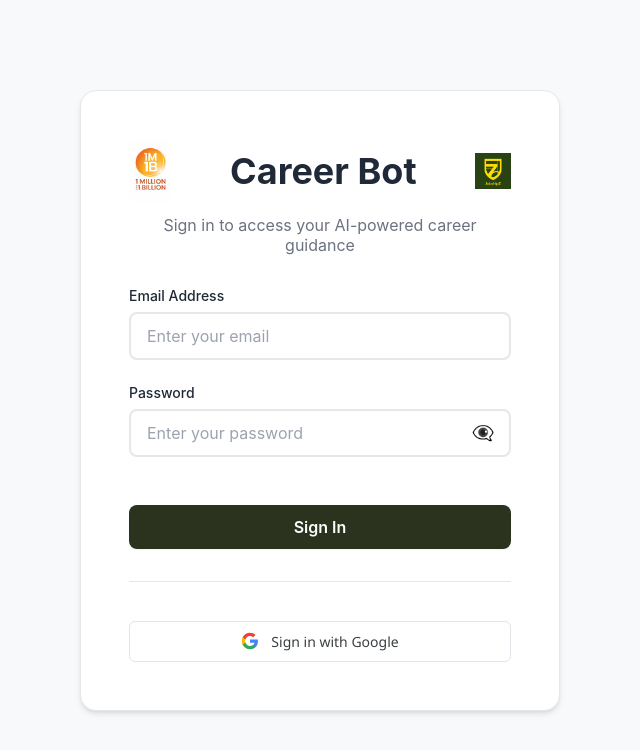
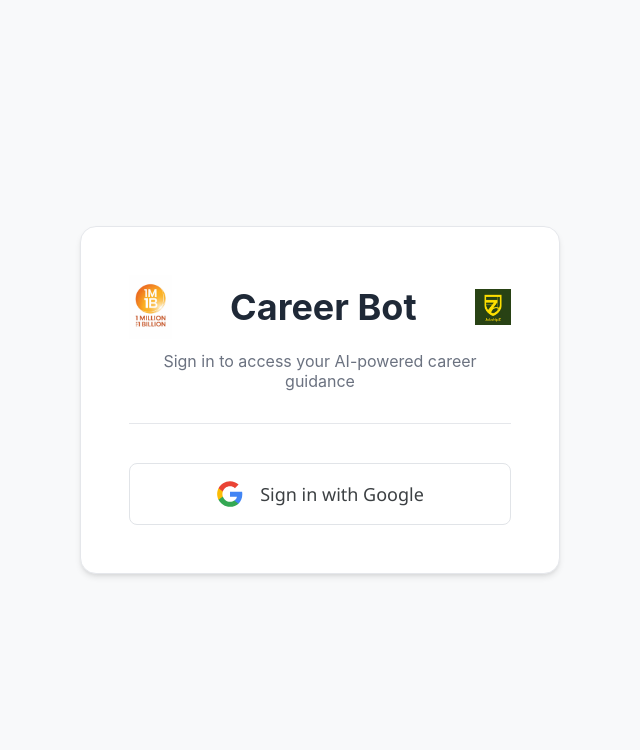
Before and after one commit to henil451807/carrer-bot-frontend, a React app: page /login in a window 1280 px wide. Shown: the top 750 px of the page, without its empty margins (320-960 px from the left). Built offline with nearby package versions, Linux system fonts and the light colour scheme; the HTML template or start-up script is replaced by a standard one.

Commit message:
login removed

```diff
--- a/src/api/axios.ts
+++ b/src/api/axios.ts
@@ -5,12 +5,12 @@ declare module "axios" {
   }
 }
 
+// const axiosWrapper = axios.create({
+//   baseURL: "https://career-bot-api-ct5m.onrender.com/api",
+// });
 const axiosWrapper = axios.create({
-  baseURL: "https://career-bot-api-ct5m.onrender.com/api",
+  baseURL: "http://localhost:8000/api/v1",
 });
-// const axiosWrapper = axios.create({
-//   baseURL: "http://localhost:8000/api",
-// });
 
 axiosWrapper.interceptors.request.use((config) => {
   const token = localStorage.getItem("authToken");
--- a/src/components/Login/LoginPage.scss
+++ b/src/components/Login/LoginPage.scss
@@ -14,6 +14,7 @@ body {
 
 /* Animations */
 @keyframes float {
+
   0%,
   100% {
     transform: translateY(0) scale(1);
@@ -370,19 +371,20 @@ body {
   align-items: center;
   justify-content: center;
   width: 100%;
-  padding: 10px 16px;
+  padding: 16px 24px;
   background-color: #ffffff;
   border: 1px solid #e1e4e8;
-  border-radius: 6px;
+  border-radius: 8px;
   cursor: pointer;
   font-family: "Segoe UI", Tahoma, Geneva, Verdana, sans-serif;
-  font-size: 14px;
+  font-size: 18px;
   font-weight: 500;
   color: #3c4043;
   transition:
     background-color 0.2s,
     box-shadow 0.2s;
-  margin-top: 15px; /* Re-enabled this to space it from the divider */
+  margin-top: 15px;
+  /* Re-enabled this to space it from the divider */
 }
 
 .google-btn:hover {
@@ -396,7 +398,7 @@ body {
 }
 
 .google-icon {
-  width: 18px;
-  height: 18px;
-  margin-right: 12px;
+  width: 28px;
+  height: 28px;
+  margin-right: 16px;
 }
--- a/src/components/Login/LoginPage.tsx
+++ b/src/components/Login/LoginPage.tsx
@@ -1,6 +1,6 @@
 import axios from "axios";
 import { FirebaseError } from "firebase/app";
-import React, { useState, type ChangeEvent, type FormEvent } from "react";
+import React, { useState } from "react";
 import { useNavigate } from "react-router-dom";
 import authApi from "../../api/authApi";
 import logo from "../../assets/Logo/1M1BLogo.png";
@@ -9,98 +9,11 @@ import { googleSignIn } from "../../auth/google";
 import { useAuth } from "../../auth/useAuth";
 import "./LoginPage.scss";
 
-interface FormData {
-  email: string;
-  password: string;
-}
-
-interface FormErrors {
-  email?: string;
-  password?: string;
-  general?: string;
-  google?: string;
-}
-
 const LoginPage: React.FC = () => {
   const navigate = useNavigate();
   const { login } = useAuth();
-  const [formData, setFormData] = useState<FormData>({
-    email: "",
-    password: "",
-  });
-  const [showPassword, setShowPassword] = useState<boolean>(false);
-  const [errors, setErrors] = useState<FormErrors>({});
-  const [isLoading, setIsLoading] = useState<boolean>(false);
+  const [errors, setErrors] = useState<{ google?: string }>({});
   const [isGoogleLoading, setIsGoogleLoading] = useState<boolean>(false);
-
-  const handleChange = (e: ChangeEvent<HTMLInputElement>): void => {
-    const { name, value } = e.target;
-    setFormData((prev) => ({
-      ...prev,
-      [name]: value,
-    }));
-    if (errors[name as keyof FormErrors]) {
-      setErrors((prev) => ({
-        ...prev,
-        [name]: "",
-      }));
-    }
-  };
-
-  const handleBlur = () => {
-    validateForm();
-  };
-
-  const togglePasswordVisibility = (): void => {
-    setShowPassword((prev) => !prev);
-  };
-
-  const validateForm = (): boolean => {
-    const newErrors: FormErrors = {};
-
-    if (!formData.email) {
-      newErrors.email = "Email is required";
-    } else if (!/\S+@\S+\.\S+/.test(formData.email)) {
-      newErrors.email = "Please enter a valid email address";
-    }
-
-    if (!formData.password) {
-      newErrors.password = "Password is required";
-    } else if (formData.password.length < 6) {
-      newErrors.password = "Password must be at least 6 characters";
-    }
-    setErrors(newErrors);
-    return Object.keys(newErrors).length === 0;
-  };
-
-  const handleSubmit = async (e: FormEvent<HTMLFormElement>): Promise<void> => {
-    e.preventDefault();
-    if (!validateForm()) {
-      return;
-    }
-    setIsLoading(true);
-
-    try {
-      const res = await authApi.userLogin({
-        email: formData.email,
-        password: formData.password,
-      });
-      if (res.data?.token) {
-        await login(res.data?.token);
-        navigate("/chat");
-      }
-    } catch (error: unknown) {
-      console.log("axios.isAxiosError(error)", axios.isAxiosError(error));
-      if (axios.isAxiosError(error)) {
-        const message = error.response?.data?.message;
-        setErrors({ general: message ?? "Invalid credentials" });
-        return;
-      }
-      setErrors({ general: "Login failed. Please try again." });
-    } finally {
-      setIsLoading(false);
-    }
-  };
 
   const handleGoogleLogin = async () => {
     setIsGoogleLoading(true);
@@ -169,114 +82,8 @@ const LoginPage: React.FC = () => {
               Sign in to access your AI-powered career guidance
             </p>
           </div>
-          <form onSubmit={handleSubmit} noValidate className="login-form">
-            <div className="form-group">
-              <label htmlFor="email" className="form-group__label">
-                Email Address
-              </label>
-              <div className="form-group__input-wrapper">
-                <input
-                  type="email"
-                  id="email"
-                  name="email"
-                  className={`form-group__input ${
-                    errors.email ? "form-group__input--error" : ""
-                  }`}
-                  placeholder="Enter your email"
-                  value={formData.email}
-                  onChange={handleChange}
-                  onBlur={handleBlur}
-                  disabled={isLoading}
-                  aria-invalid={errors.email ? "true" : "false"}
-                  aria-describedby={errors.email ? "email-error" : undefined}
-                />
-              </div>
-              {errors.email && (
-                <p id="email-error" className="form-group__error" role="alert">
-                  {errors.email}
-                </p>
-              )}
-            </div>
-
-            <div className="form-group">
-              <label htmlFor="password" className="form-group__label">
-                Password
-              </label>
-              <div className="form-group__input-wrapper">
-                <input
-                  type={showPassword ? "text" : "password"}
-                  id="password"
-                  name="password"
-                  className={`form-group__input form-group__input--password ${
-                    errors.password ? "form-group__input--error" : ""
-                  }`}
-                  placeholder="Enter your password"
-                  value={formData.password}
-                  onChange={handleChange}
-                  disabled={isLoading}
-                  aria-invalid={errors.password ? "true" : "false"}
-                  aria-describedby={
-                    errors.password ? "password-error" : undefined
-                  }
-                />
-                <button
-                  type="button"
-                  className="form-group__toggle-password"
-                  onClick={togglePasswordVisibility}
-                  disabled={isLoading}
-                  aria-label={showPassword ? "Hide password" : "Show password"}
-                >
-                  {showPassword ? "👁️" : "👁️‍🗨️"}
-                </button>
-              </div>
-              {errors.password && (
-                <p
-                  id="password-error"
-                  className="form-group__error"
-                  role="alert"
-                >
-                  {errors.password}
-                </p>
-              )}
-            </div>
-
-            {errors.general && (
-              <div className="form-group">
-                <p className="form-group__error" role="alert">
-                  {errors.general}
-                </p>
-              </div>
-            )}
-
-            <div className="login-actions">
-              <button
-                type="submit"
-                className={`btn btn--primary ${
-                  isLoading ? "btn--loading" : ""
-                }`}
-                disabled={isLoading}
-              >
-                {!isLoading && "Sign In"}
-                {isLoading && "Signing In..."}
-              </button>
-            </div>
-          </form>
 
           <div className="login-footer">
-            {/* <p className="login-footer__text">
-              Don't have an account?{" "}
-              <a
-                href="#signup"
-                className="login-footer__link"
-                onClick={(e: React.MouseEvent<HTMLAnchorElement>) => {
-                  e.preventDefault();
-                  //   alert("Sign up functionality - Add your route here");
-                  navigate("/signup");
-                }}
-              >
-                Sign up
-              </a>
-            </p> */}
             <button className="google-btn" onClick={handleGoogleLogin}>
               <svg className="google-icon" viewBox="0 0 24 24">
                 <path
```
Also changed, not shown: 1 other file (tests, documents, lock files or other folders).
